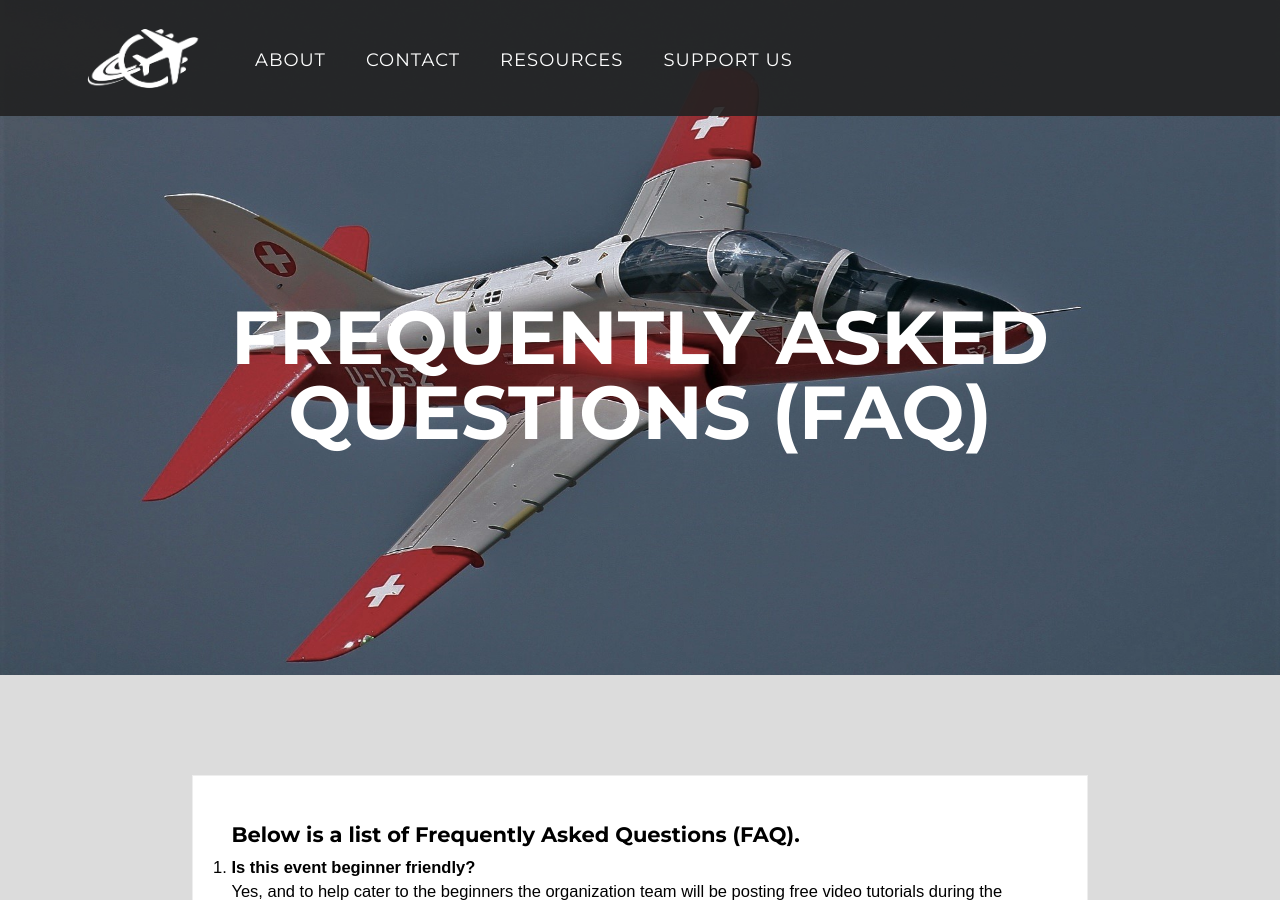
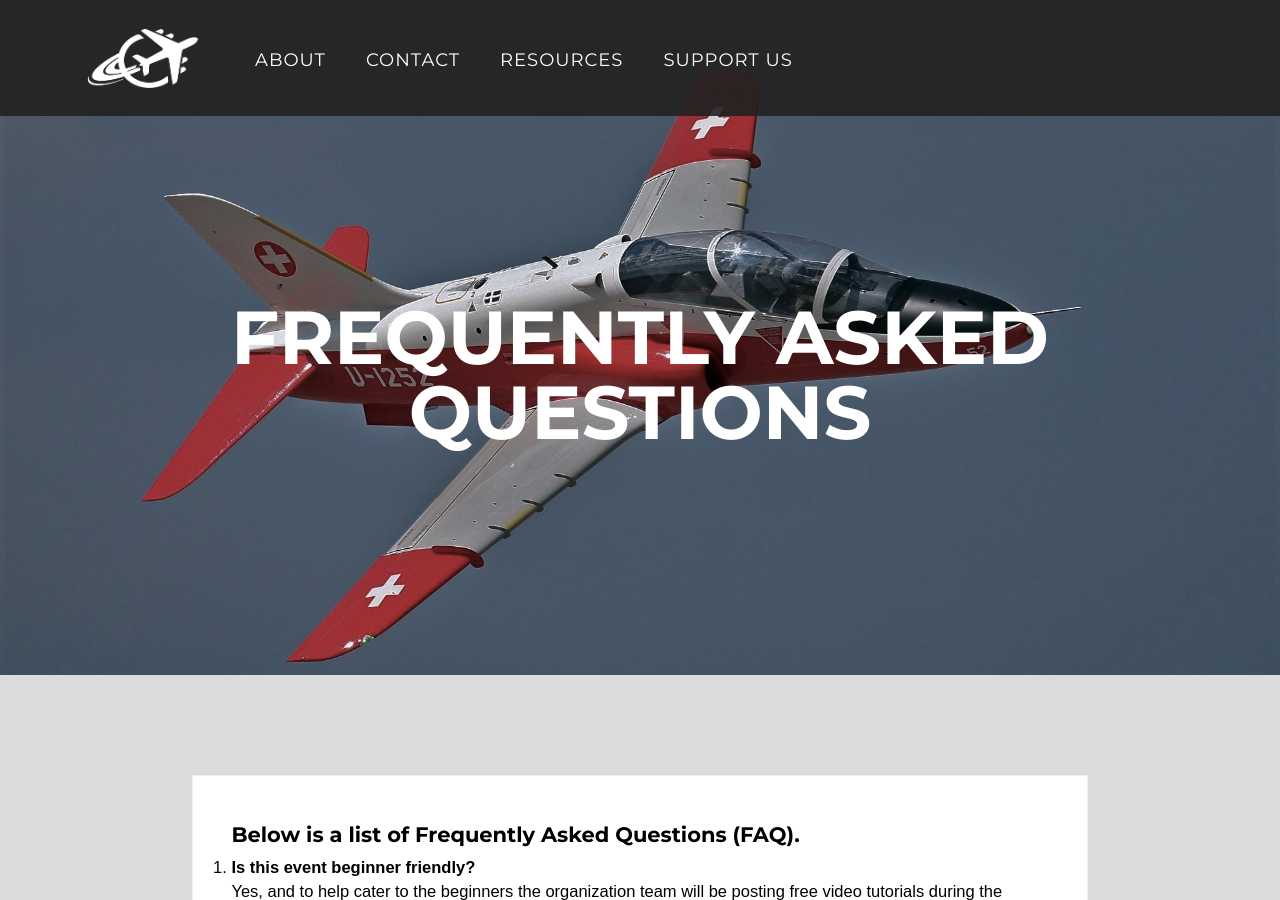
Before and after one commit to melvinchng/event-jekyll-theme, a Jekyll site: the page built from _2017_pages/faqs.html, in a window 1280 px wide and 900 px high. Built offline with Jekyll 4.4.1, drawn with Linux system fonts in a browser that asks for light colours; some web fonts are replaced.

Commit message:
page title and file name updates

```diff
--- a/_2017_pages/about.html
+++ b/_2017_pages/about.html
@@ -1,7 +1,7 @@
 ---
 layout: 2017_default
 permalink: /about
-title: About the Conference
+title: About Us
 ---
     <!--background color-->
     <script type="text/javascript">
--- a/_2017_pages/faqs.html
+++ b/_2017_pages/faqs.html
@@ -1,7 +1,7 @@
 ---
 layout: 2017_default
 permalink: /faqs
-title: Frequently Asked Questions (FAQ)
+title: FAQs
 published: true
 ---
     <!--background color-->
@@ -11,7 +11,7 @@
 
     <header style="background-image: url('{{ site.baseurl }}/css/2016_style/img/header-bg.jpg'); height: 75vh;">
             <div class="intro-text">
-                <div class="intro-heading">{{ page.title }}<br></div>
+                <div class="intro-heading">Frequently Asked Questions<br></div>
             </div>
     </header>
 
```
Also changed, not shown: _2017_pages/location.html (renamed from _2017_pages/venue.html), _2017_pages/schedule.html (renamed from _2017_pages/agenda.html), _2017_pages/sponsor.html (renamed from _2017_pages/booklet.html).
